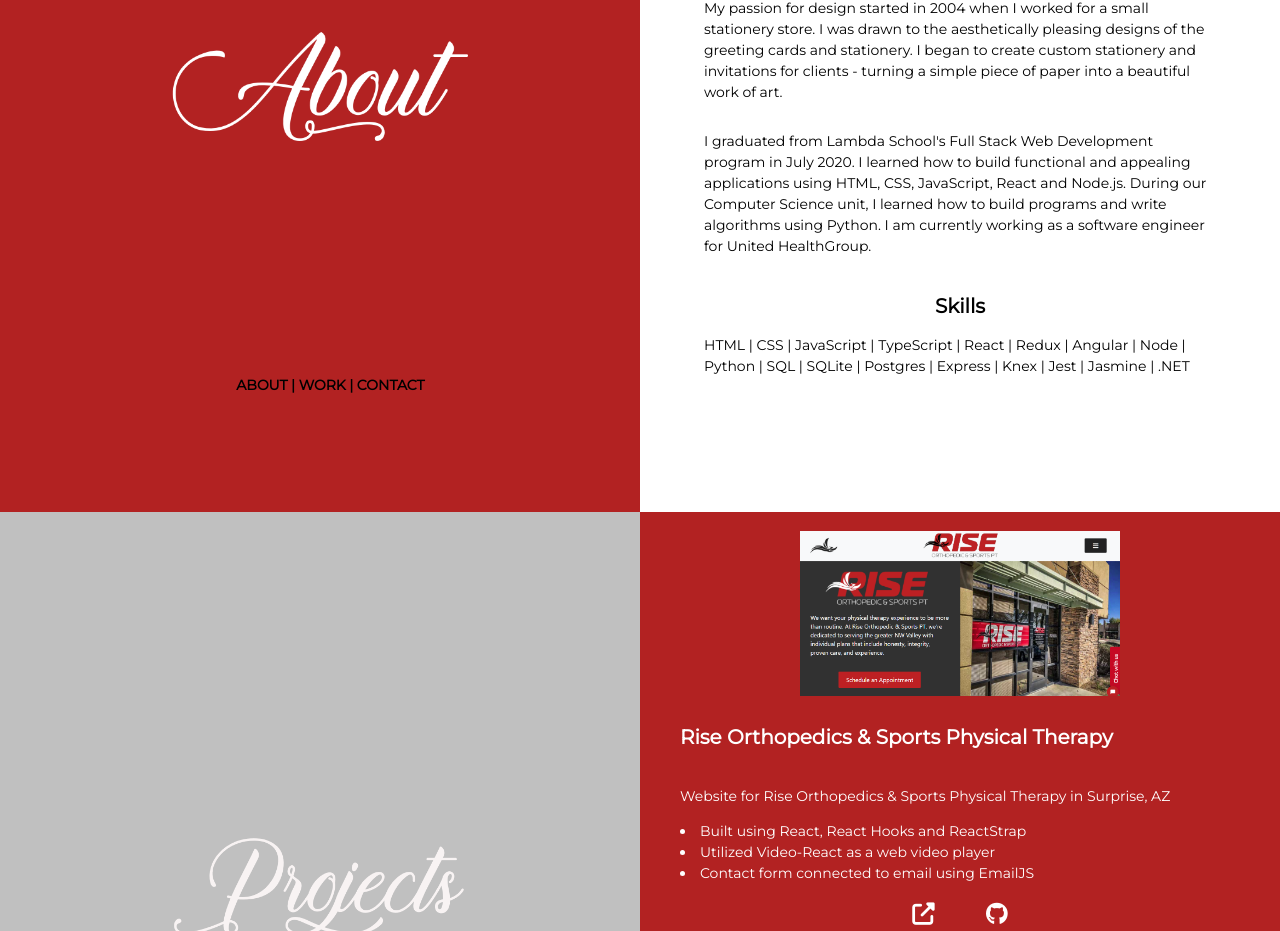
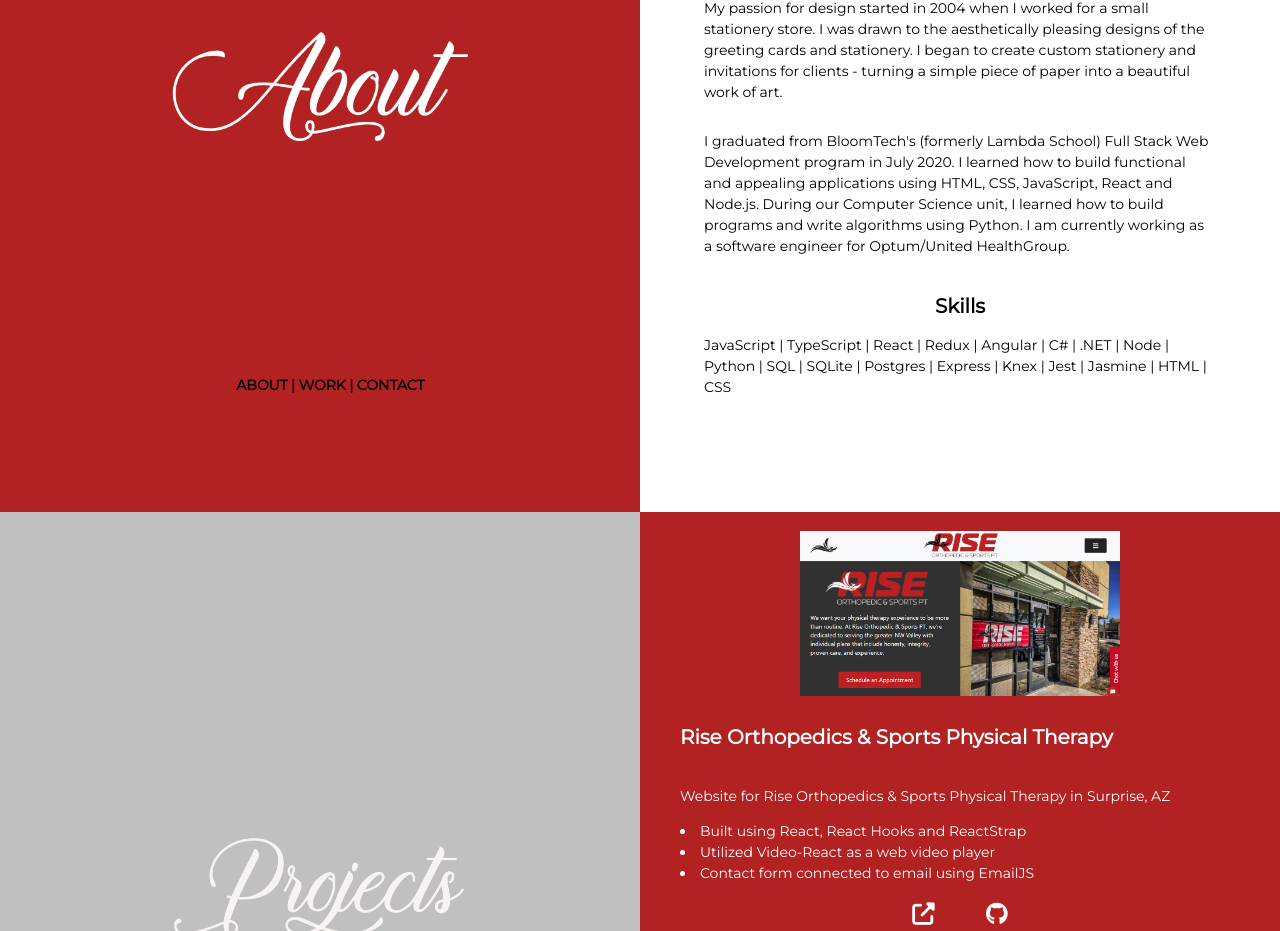
Before and after one commit to MicheSi/portfolio-react, a React (Create React App) app: page / in a window 1280 px wide. Shown: the part 1098-2029 px from the top of the page. Built offline with nearby package versions, Linux system fonts and the light colour scheme.

Commit message:
updated about section

```diff
--- a/src/components/about.js
+++ b/src/components/about.js
@@ -25,18 +25,19 @@ const About = (props) => {
           piece of paper into a beautiful work of art.
         </p>
         <p>
-          I graduated from Lambda School's Full Stack Web Development
-          program in July 2020. I learned how to build functional and
-          appealing applications using HTML, CSS, JavaScript, React and
-          Node.js. During our Computer Science unit, I learned how to build
-          programs and write algorithms using Python. I am currently
-          working as a software engineer for United HealthGroup.
+          I graduated from BloomTech's (formerly Lambda School) Full Stack
+          Web Development program in July 2020. I learned how to build
+          functional and appealing applications using HTML, CSS,
+          JavaScript, React and Node.js. During our Computer Science unit,
+          I learned how to build programs and write algorithms using
+          Python. I am currently working as a software engineer for
+          Optum/United HealthGroup.
         </p>
         <h3 className="skillsh3">Skills</h3>
         <p className="skills">
-          HTML | CSS | JavaScript | TypeScript | React | Redux | Angular |
+          JavaScript | TypeScript | React | Redux | Angular | C# | .NET |
           Node | Python | SQL | SQLite | Postgres | Express | Knex | Jest |
-          Jasmine | .NET
+          Jasmine | HTML | CSS
         </p>
       </div>
     </section>
```
